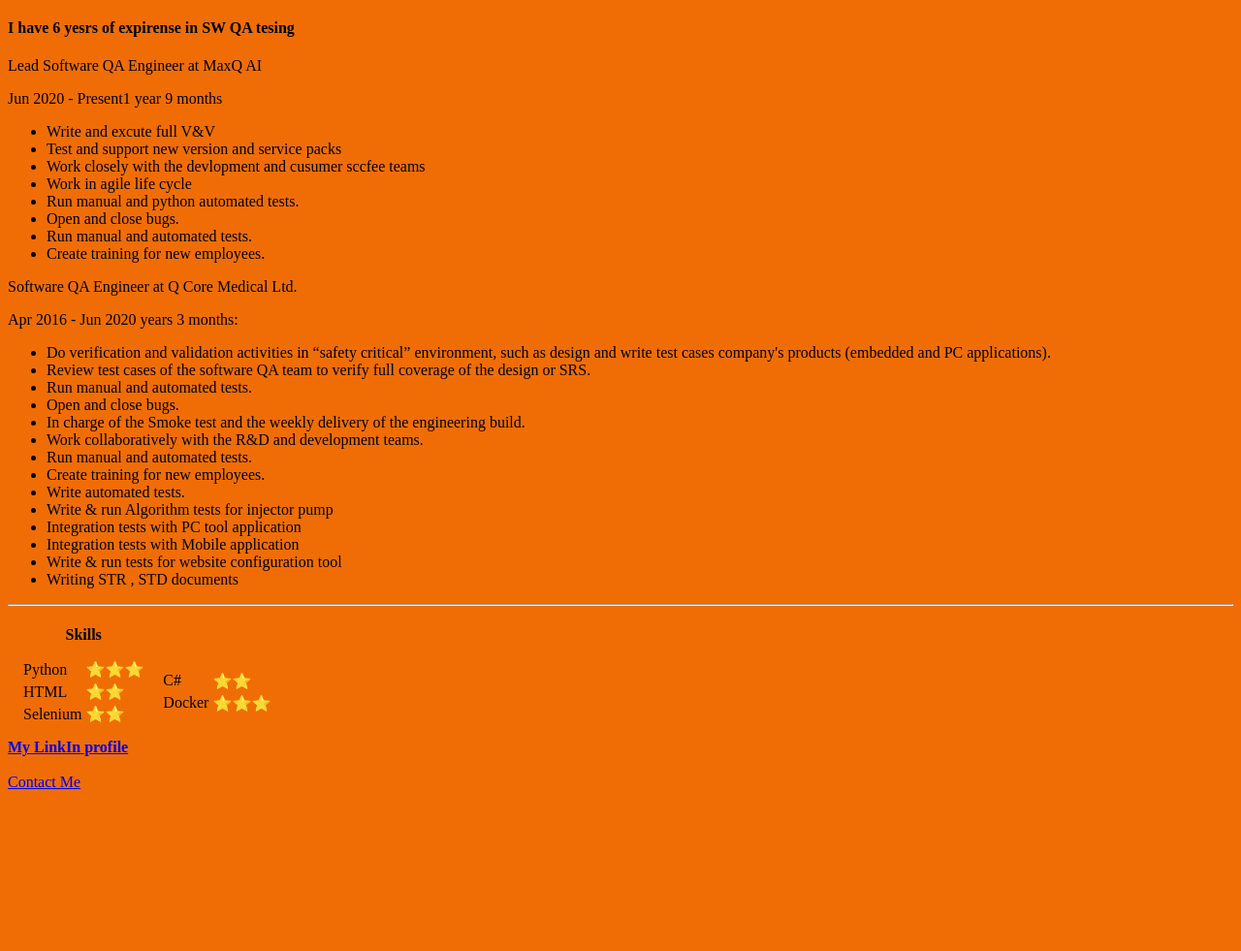
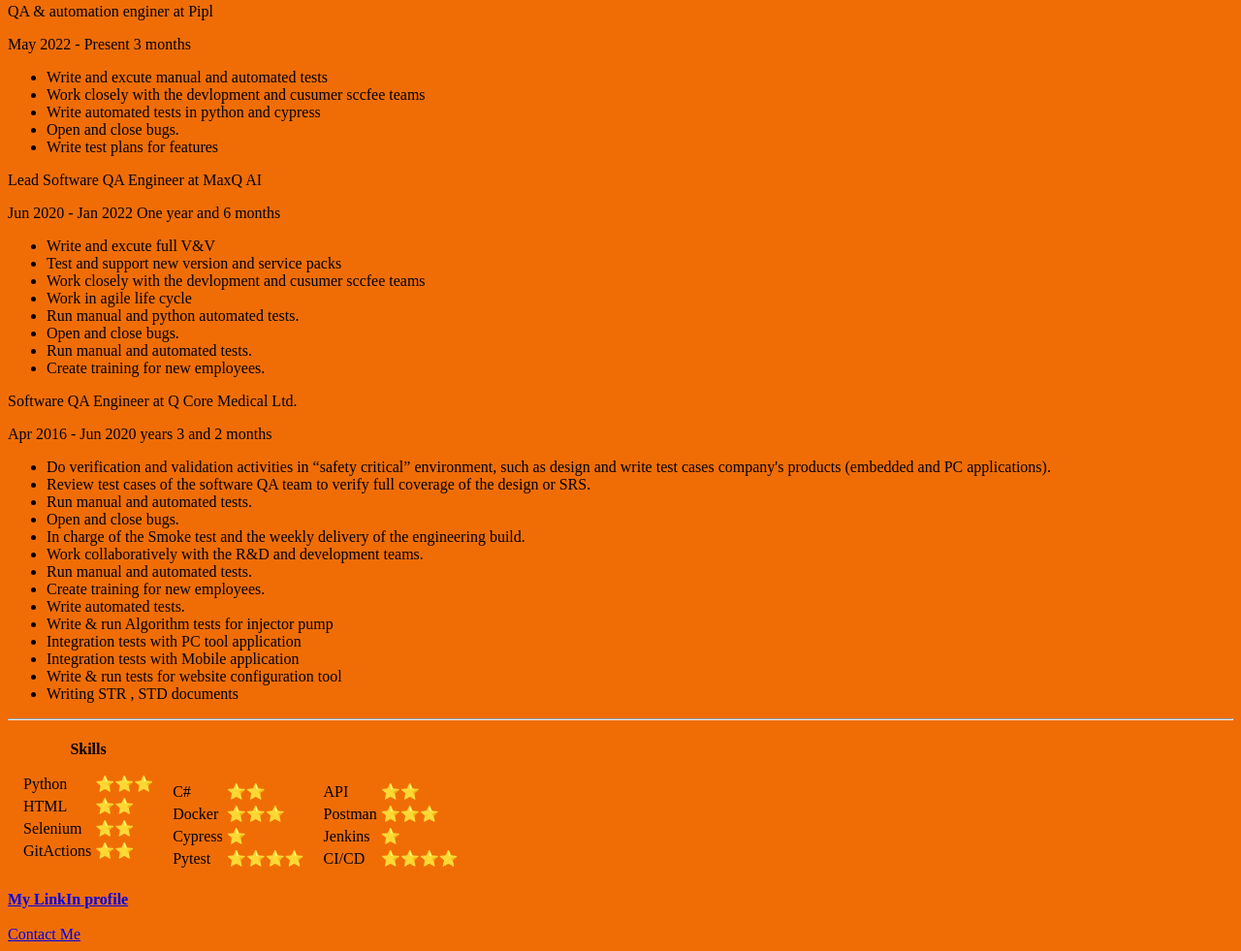
Before and after one commit to SaharRefua/CV, a plain HTML site: page index.html in a window 1280 px wide. Shown: the part 534-1515 px from the top of the page at 97% size. Before the commit the page ends 1358 px from the top, so only its background shows below. Drawn offline with Linux system fonts and the light colour scheme.

Commit message:
Update index.html

```diff
--- a/index.html
+++ b/index.html
@@ -2,7 +2,7 @@
 <html lang="en" dir="ltr">
   <head>
     <meta charset="utf-8">
-    <title>👋Sahar's Presonal Site</title>
+    <title>👋 Sahar's Presonal Site </title>
     <style media="screen">
        body {
          background: #f06d06;
@@ -10,10 +10,10 @@
        </style>
   </head>
   <body>
-    <table cellspacing = 12>
+    <table cellspacing  = 12>
       <tr>
         <td>
-          <img src="image/image.jfif" alt="Sahar profile picture">
+          <img src="image/image-modified.png" alt="Sahar profile picture">
         </td>
         <td>
           <h1>Sahar Refua</h1>
@@ -27,7 +27,7 @@
 
     <br>
     <hr></hr>
-    <h3>Education</h3>
+    <h3>Education ✅</h3>
     <ul>
       <li>Learn in high school Rabin at Kfar Saba</li>
       <li>I learn QA course in Sela college</li>
@@ -42,8 +42,17 @@
       </ol>
       <hr>
     <h4>I have 6 yesrs of expirense in SW QA tesing</h4>
+    <p>QA & automation enginer at Pipl</p>
+    <p>May 2022 - Present 3 months</p>
+    <ul>
+      <li>Write and excute manual and automated tests</li>
+      <li>Work closely with the devlopment and cusumer sccfee teams</li>
+      <li>Write automated tests in python and cypress</li>
+      <li>Open and close bugs.</li>
+      <li>Write test plans for features</li>
+    </ul>
     <p>Lead Software QA Engineer at MaxQ AI</p>
-    <p>Jun 2020 - Present1 year 9 months</p>
+    <p>Jun 2020 - Jan 2022 One year and 6 months</p>
     <ul>
       <li>Write and excute full V&V</li>
       <li>Test and support new version and service packs </li>
@@ -56,7 +65,7 @@
     </ul>
     <p>Software QA Engineer at Q Core Medical Ltd.</p>
       <p>
-        Apr 2016 - Jun 2020 years 3 months:</p>
+        Apr 2016 - Jun 2020 years 3 and 2 months </p>
     <ul>
       <li>Do verification and validation activities in “safety critical” environment, such as design and write test cases company's products (embedded and PC applications).</li>
       <li>Review test cases of the software QA team to verify full coverage of the design or SRS.</li>
@@ -74,14 +83,17 @@
       <li>Writing STR , STD documents</li>
     </ul>
     <hr></hr>
+
+
     <table cellspacing = 12>
-      <head>
+        <thead>
         <strong>
         <th>
           Skills
         </th>
-      </head>
       </strong>
+    </thead>
+    <tbody>
       <tr>
         <td>
           <table>
@@ -111,7 +123,17 @@
             </tr>
           </td>
         </tr>
-          </table>
+        <tr>
+          <td>
+            GitActions
+          </td>
+          <td>
+            ⭐⭐
+          </td>
+          </tr>
+      </tbody>
+    </table>
+  </p>
           <td>
 
             <table>
@@ -131,17 +153,66 @@
                   ⭐⭐⭐
                 </td>
                 </tr>
+                <tr>
+                  <td>
+                    Cypress
+                  </td>
+                  <td>
+                    ⭐
+                  </td>
+                  </tr>
+                  <tr>
+                    <td>
+                      Pytest
+                    </td>
+                    <td>
+                      ⭐⭐⭐⭐
+                    </td>
+                    </tr>
+
             </table>
+              <td>
+            <table>
+              <tr>
+                <td>
+                  API
+                </td>
+                <td>
+                  ⭐⭐
+                </td>
+              </tr>
+              <tr>
+                <td>
+                  Postman
+                </td>
+                <td>
+                  ⭐⭐⭐
+                </td>
+                </tr>
+                <tr>
+                  <td>
+                    Jenkins
+                  </td>
+                  <td>
+                    ⭐
+                  </td>
+                  </tr>
+                  <tr>
+                    <td>
+                      CI/CD
+                    </td>
+                    <td>
+                      ⭐⭐⭐⭐
+                    </td>
+                    </tr>
 
+            </table>
+        </td>
           </td>
-
-
-
-
     </table>
     <strong><a href="https://il.linkedin.com/in/sahar-refua-282050153">My LinkIn profile</a></strong>
     <br>
     <br>
     <a href="Contact Me.html">Contact Me</a>
-    </video>
+
 </html>
```
